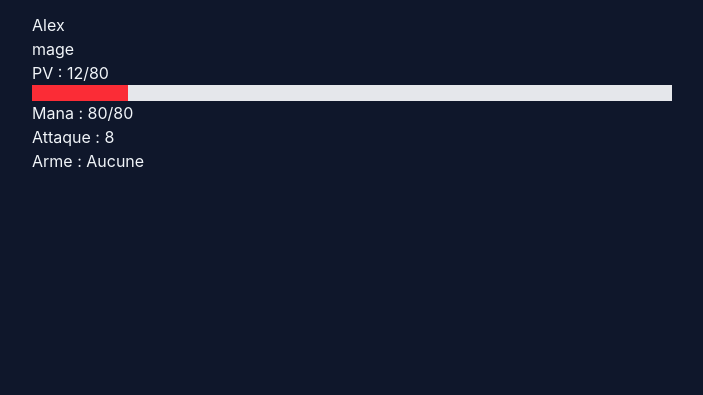
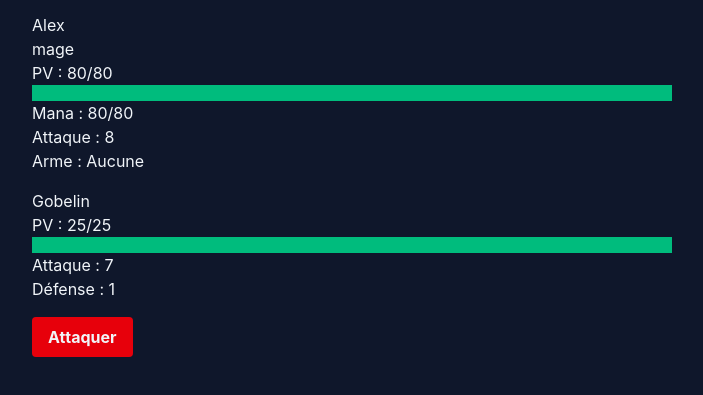
Before and after one commit to alexandre-delsol/typescript-dungeon, a website built with Vite: page index.html in a window 1280 px wide. Shown: the part 55-450 px from the top of the page, without its empty margins (288-991 px from the left). Built offline with nearby package versions, Linux system fonts and the light colour scheme.

Commit message:
palier 5

```diff
--- a/index.html
+++ b/index.html
@@ -11,6 +11,7 @@
 <body class="min-h-screen bg-slate-900 text-slate-100">
   <main id="jeu" class="mx-auto max-w-2xl space-y-4 p-4">
     <h1 class="text-3xl font-bold">Donjon</h1>
+
     <article id="heros">
       <h2 id="heros-nom"></h2>
       <p id="heros-classe"></p>
@@ -25,6 +26,23 @@
       <p>Arme : <span id="heros-arme"></span></p>
     </article>
 
+    <article id="monstre">
+      <h2 id="monstre-nom"></h2>
+
+      <p>PV : <span id="monstre-pv"></span></p>
+
+      <div class="w-full h-4 bg-gray-200">
+        <div id="monstre-pv-barre" class="h-4"></div>
+      </div>
+
+      <p>Attaque : <span id="monstre-attaque"></span></p>
+      <p>Défense : <span id="monstre-defense"></span></p>
+    </article>
+
+    <button id="attaquer" type="button" class="cursor-pointer rounded bg-red-600 px-4 py-2 font-bold hover:bg-red-700">
+      Attaquer
+    </button>
+    <p id="annonce"></p>
   </main>
   <script type="module" src="/src/main.ts"></script>
 </body>
--- a/src/main.ts
+++ b/src/main.ts
@@ -12,10 +12,10 @@ import { attaqueTotale, creerHeros } from "./heros"
 import type { Heros } from "./heros"
 
 // Palier 5
-// import { blesserHeros, blesserMonstre, calculerDegats, estVivant } from "./combat"
-// import { lancerDe } from "./de"
-// import { monstreAuHasard } from "./monstres"
-// import type { Monstre } from "./monstres"
+import { blesserHeros, blesserMonstre, calculerDegats, estVivant } from "./combat"
+import { lancerDe } from "./de"
+import { monstreAuHasard } from "./monstres"
+import type { Monstre } from "./monstres"
 
 // Palier 9
 // import { jouerTour, lireAction } from "./actions"
@@ -48,26 +48,66 @@ function afficherHeros(heros: Heros): void {
 
     $("#heros-arme").text(heros.arme?.nom ?? "Aucune");
 }
-heros = { ...creerHeros("Alex", "mage"), pv: 80 };
-heros = { ...creerHeros("Alex", "mage"), pv: 40 };
-heros = { ...creerHeros("Alex", "mage"), pv: 12 };
-afficherHeros(heros);
+
+// heros = { ...creerHeros("Alex", "mage"), pv: 40 };
+// heros = { ...creerHeros("Alex", "mage"), pv: 1 };
+
+
 // --- Palier 5 : premier combat (ces deux variables remplacent le héros du palier 2) ---
 
-// let heros = creerHeros("Aria", "mage")
-// let monstre = monstreAuHasard(1, lancerDe)
 
-// function afficherMonstre(monstre: Monstre): void {
-//
-// }
+let monstre = monstreAuHasard(1, lancerDe)
 
-// function afficher(): void {
-//
-// }
+function afficherMonstre(monstre: Monstre): void {
 
-// $("#attaquer").on("click", () => {
-//
-// })
+    const pvPourcentage = pourcentage(monstre.pv, monstre.pvMax);
+
+    $("#monstre-nom").text(monstre.nom);
+
+    $("#monstre-pv").text(`${monstre.pv}/${monstre.pvMax}`);
+    $("#monstre-pv-barre")
+        .css("width", `${pvPourcentage}%`)
+        .addClass(couleurBarre(pvPourcentage));
+
+    $("#monstre-attaque").text(monstre.attaque);
+    $("#monstre-defense").text(monstre.defense);
+}
+
+function afficher(): void {
+    const combatFini = !estVivant(heros) || !estVivant(monstre);
+    afficherHeros(heros);
+    afficherMonstre(monstre);
+    if (combatFini) {
+        if (!estVivant(heros)) {
+            $("#annonce").text("Vous avez perdu")
+        } else if (!estVivant(monstre)) {
+            $("#annonce").text("Vous avez gagné")
+        }
+    }
+    $("#attaquer").prop("disabled", combatFini);
+}
+afficher();
+
+
+$("#attaquer").on("click", () => {
+
+    const degats = calculerDegats(
+        attaqueTotale(heros),
+        monstre.defense
+    );
+
+    if (estVivant(monstre)) monstre = blesserMonstre(monstre, degats);
+    if (estVivant(monstre)) {
+        const degatsMonstre = calculerDegats(
+            monstre.attaque,
+            heros.defense
+        );
+
+        heros = blesserHeros(heros, degatsMonstre);
+    }
+
+    afficher();
+})
 
 // --- Palier 9 : combat complet (remplace l'état et le clic du palier 5) ---
 
```
